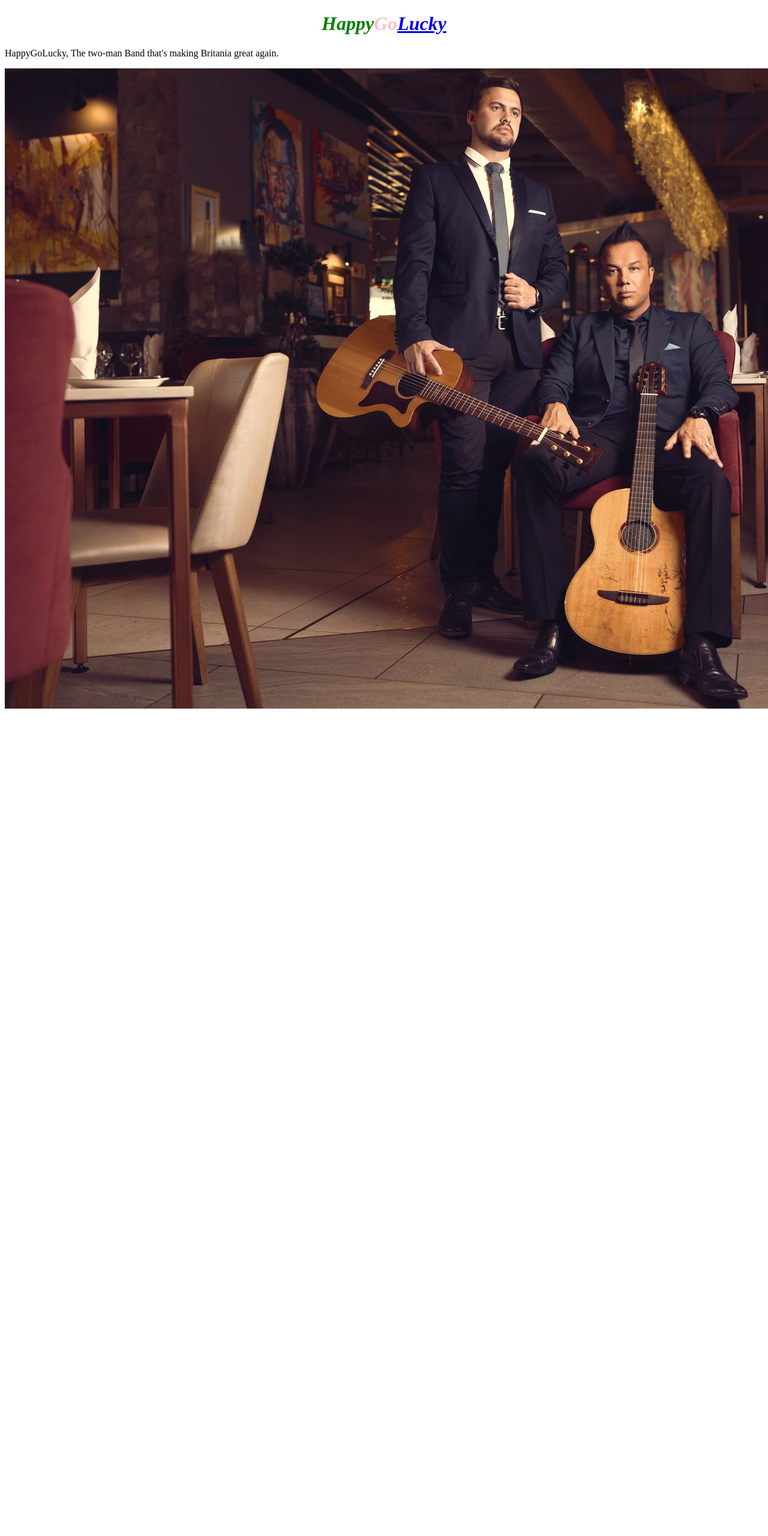
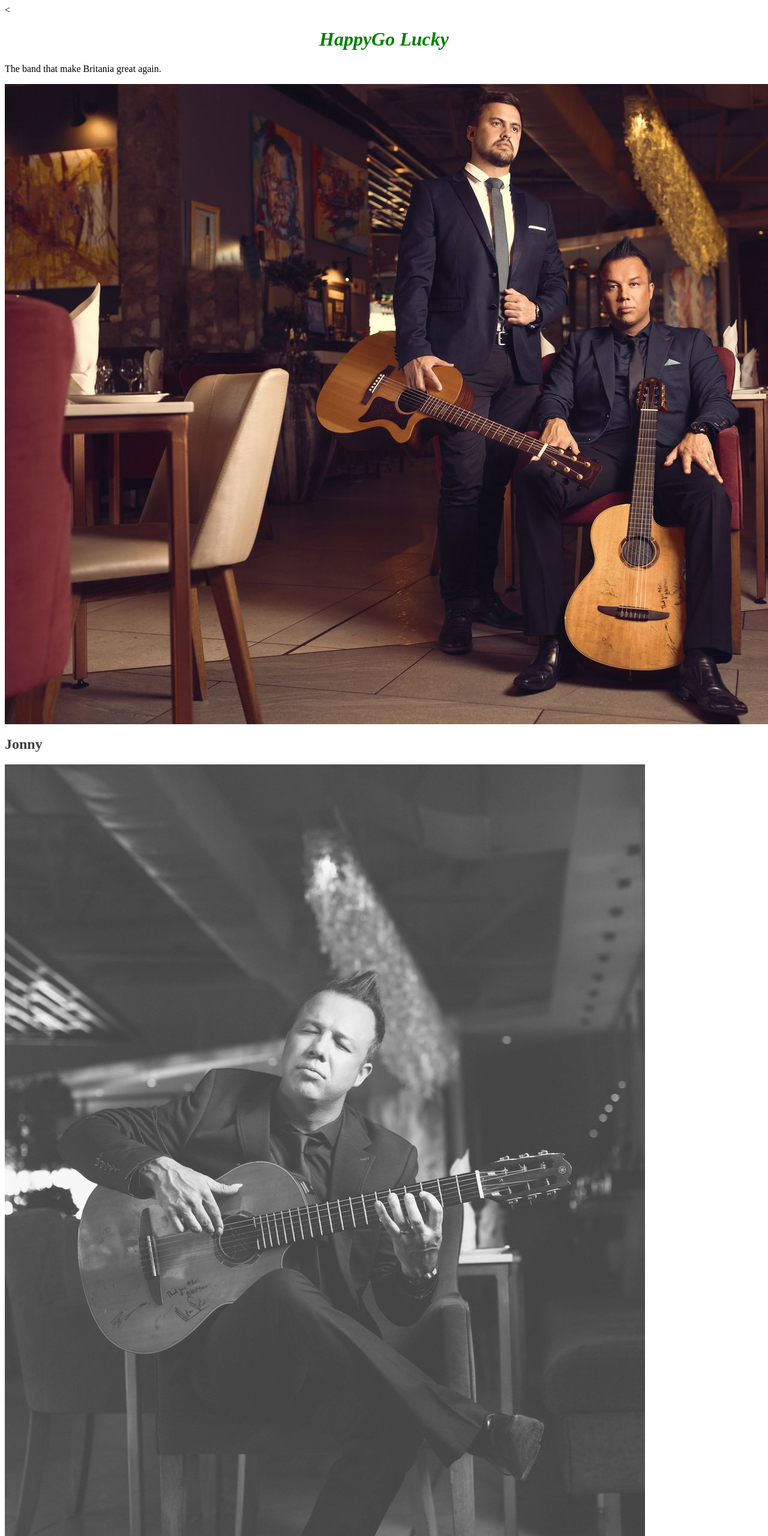
Before and after one commit to FrancisFlow/dragons, a plain HTML site: page index.html in a window 1280 px wide. Shown: the top 2560 px of the page at 60% size. Before the commit the page ends 1193 px from the top, so only its background shows below. Drawn offline with Linux system fonts and the light colour scheme.

Commit message:
Now do you believe?

```diff
--- a/index.html
+++ b/index.html
@@ -1,20 +1,26 @@
-<!DOCTYPE html>
+<<!DOCTYPE html>
 <html lang="en" dir="ltr">
-
 <head>
   <meta charset="utf-8">
   <title>HappyGoLucky</title>
-  <link rel="stylesheet" href="css/styles.css">
+  <link rel="stylesheet" href="/css/styles.css">
 </head>
-
 <body>
-  <h1><span>Happy</span><em class="bink">Go</em><span><a href="https://www.imdb.com/title/tt5859238/">Lucky</a></span>
+  <h1><span>Happy</span><em>Go</em>    <span>Lucky</span>
   </h1>
-  <p>HappyGoLucky, The two-man Band that's making Britania great again.
+  <p>The band that make Britania great again.
   </p>
   <img src="images/band.jpg" alt="band members">
   <div class="John">
-    <img src ="images/Jon
+    <h2><strong>Jonny</strong></h2> <img src="images/Jonny.jpg" alt="Here's Jonny">
+Lorem Ipsum is simply dummy text of the printing and typesetting industry. Lorem Ipsum has been the industry's standard dummy text ever since the 1500s, when an unknown printer took a galley of type and scrambled it to make a type specimen book. It has survived not only five centuries, but also the leap into electronic typesetting, remaining essentially unchanged. It was popularised in the 1960s with the release of Letraset sheets containing Lorem Ipsum passages, and more recently with desktop publishing software like Aldus PageMaker including versions of Lorem Ipsum.
+    <img src ="images/Jonny.jpg">
+    <p>Lorem Ipsum is simply dummy text of the printing and typesetting industry. Lorem Ipsum has been the industry's standard dummy text ever since the 1500s, when an unknown printer took a galley of type and scrambled it to make a type specimen book. It has survived not only five centuries, but also the leap into electronic typesetting, remaining essentially unchanged. It was popularised in the 1960s with the release of Letraset sheets containing Lorem Ipsum passages, and more recently with desktop publishing software like Aldus PageMaker including versions of Lorem Ipsum.</p>
+  </div>
+
+  <div class= "Janu"></div>
+  <img src="images/Janu.jpg" alt="Janu">
+  <p>Lorem Ipsum is simply dummy text of the printing and typesetting industry. Lorem Ipsum has been the industry's standard dummy text ever since the 1500s, when an unknown printer took a galley of type and scrambled it to make a type specimen book. It has survived not only five centuries, but also the leap into electronic typesetting, remaining essentially unchanged. It was popularised in the 1960s with the release of Letraset sheets containing Lorem Ipsum passages, and more recently with desktop publishing software like Aldus PageMaker including versions of Lorem Ipsum.</p>
 </body>
 
 </html>
```
